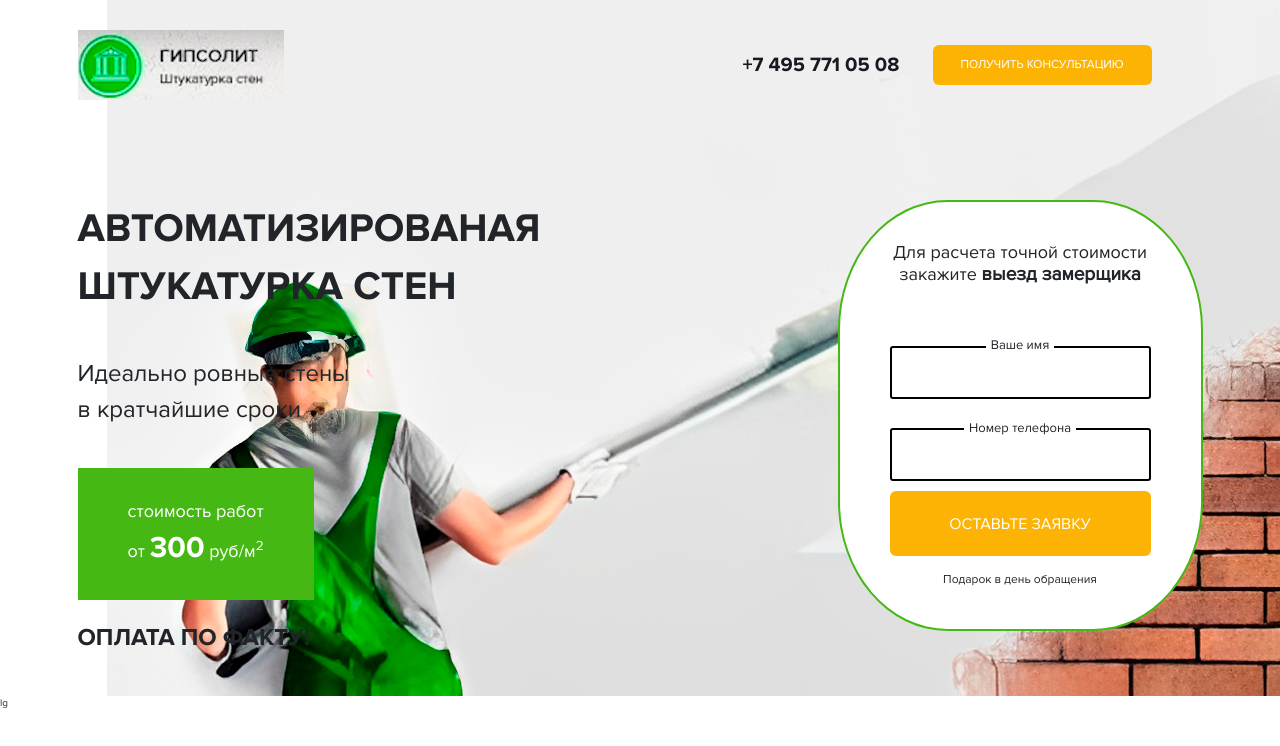
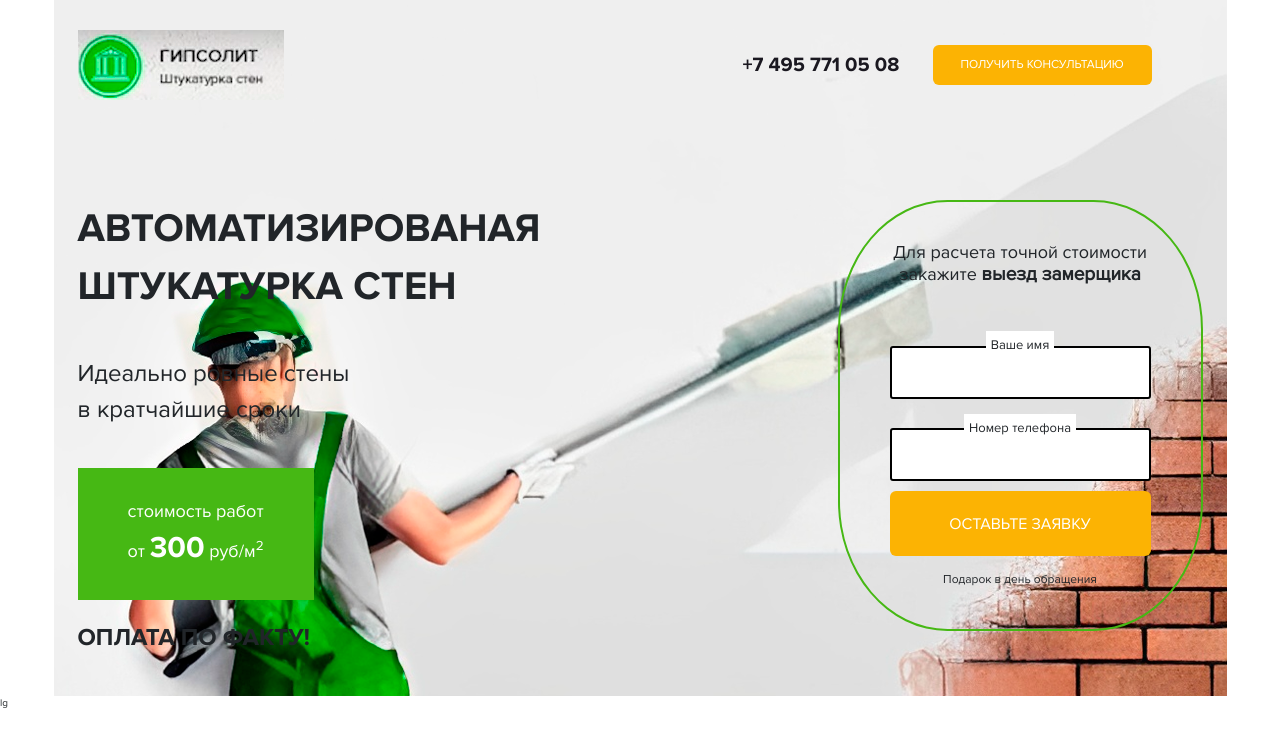
Before and after one commit to aVOKADO-hub/aVOKADO-hub.github.io, a plain HTML site: page Adaptive/src/index.html in a window 1280 px wide. Drawn offline with Linux system fonts and the light colour scheme.

Commit message:
Update style.css

```diff
--- a/Adaptive/src/css/style.css
+++ b/Adaptive/src/css/style.css
@@ -49,7 +49,7 @@ section {
 }
 .main {
   padding: 30px 0;
-  background: #ffffff url(../img/backgroundpsd2.png) center right no-repeat;
+  background: #ffffff url(../img/backgroundpsd2.png) center center no-repeat;
 }
 .main-content {
   margin-top: 100px;
@@ -86,7 +86,7 @@ section {
   font-family: 'ProximaNova_bold', sans-serif;
 }
 .main-form {
-  background-color: #ffffff;
+  background-color: darken(@light,5%) ;
   border: 2px solid #46b814;
   border-radius: 30%;
   padding: 40px 50px;
@@ -148,6 +148,8 @@ section {
   }
 }
 @media (max-width: 767px) {
+  background: #fff url(../img/md-background.jpg) center center no-repeat;
+	background-size:cover;
   .header {
     text-align: center;
   }
```
